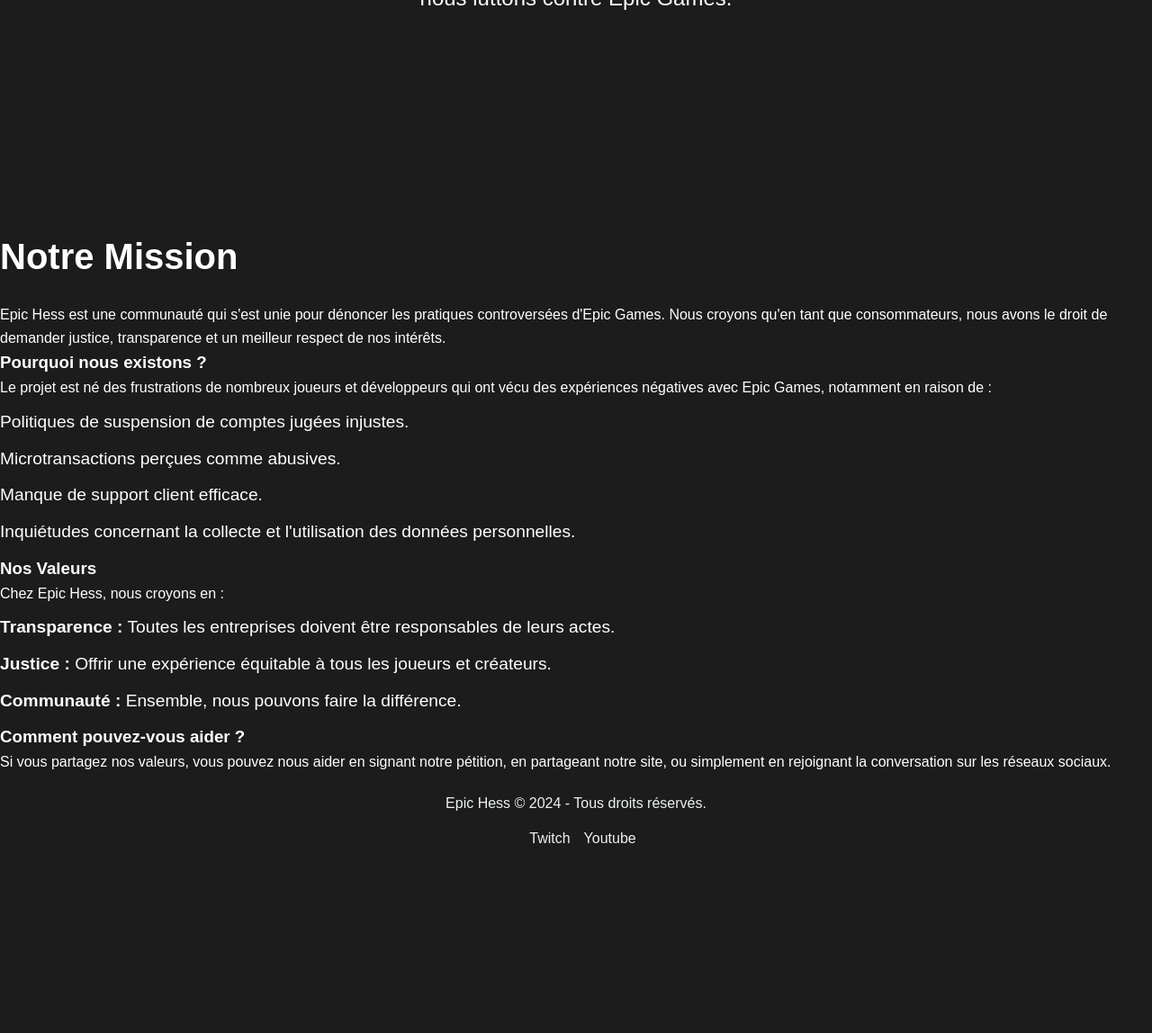
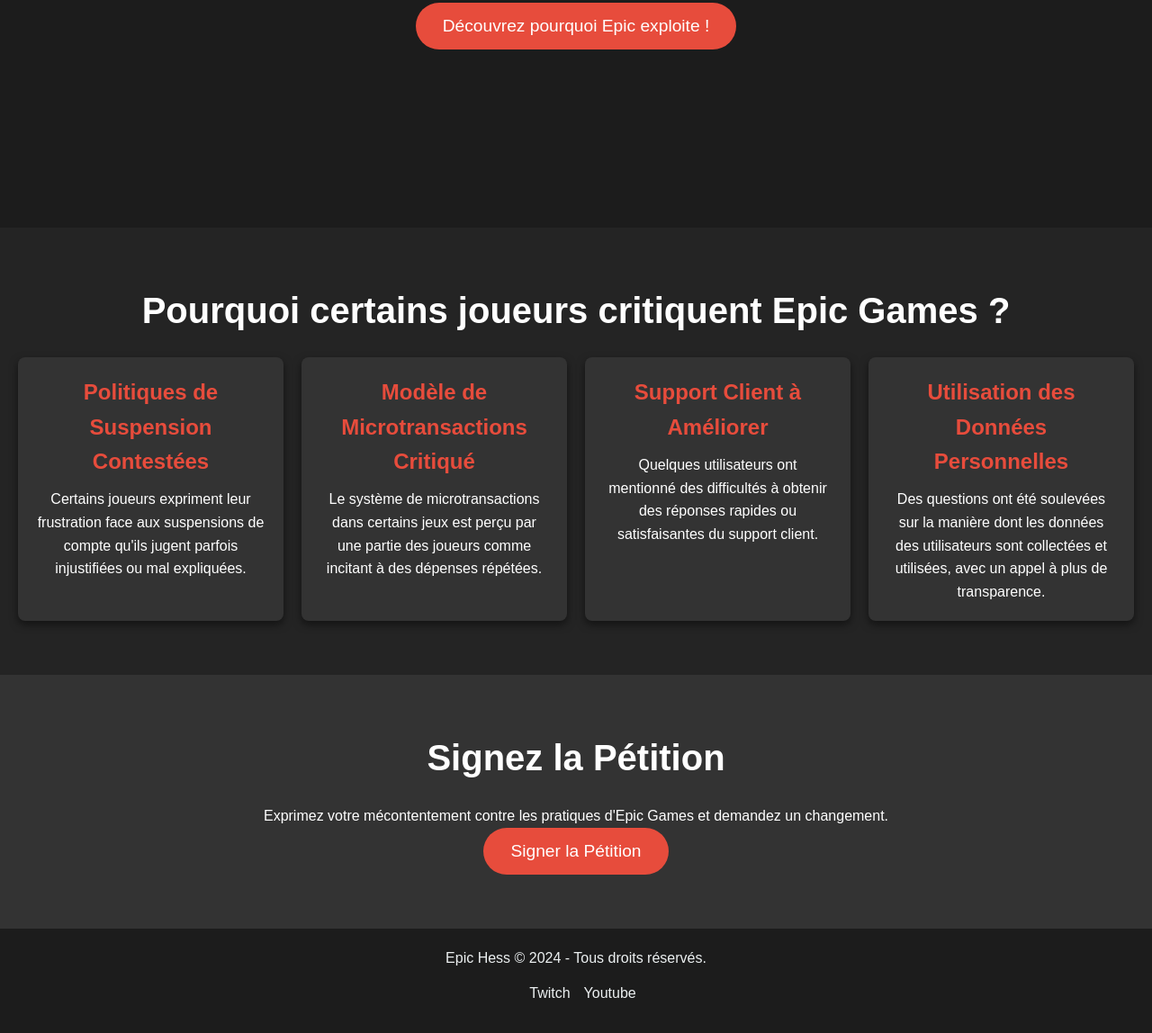
Before and after one commit to MaxouOsky12/EpicHess, a website: page index.html in a window 1280 px wide. Shown: the part 468-1616 px from the top of the page at 90% size. Before the commit the page ends 1444 px from the top, so only its background shows below. Drawn offline with Linux system fonts and the light colour scheme.

Commit message:
Update index.html

```diff
--- a/index.html
+++ b/index.html
@@ -3,66 +3,77 @@
 <head>
     <meta charset="UTF-8">
     <meta name="viewport" content="width=device-width, initial-scale=1.0">
-    <meta name="description" content="Découvrez ce qu'est Epic Hess, ses valeurs et pourquoi nous menons cette lutte contre Epic Games.">
-    <meta name="keywords" content="Epic Hess, Anti-Epic Games, justice, valeurs, communauté">
+    <meta name="description" content="Rejoins Epic Hess, la communauté contre Epic Games et leurs pratiques douteuses. Unissons-nous pour un meilleur futur !">
+    <meta name="keywords" content="Epic Hess, Anti-Epic Games, Fortnite, communauté, boycott, justice">
     <meta name="author" content="Epic Hess Team">
-    <link rel="icon" type="image/jpeg" href="EpicHess.jpg">
-    <title>C'est quoi Epic Hess ?</title>
+
+    <!-- Balises Open Graph pour les réseaux sociaux -->
+    <meta property="og:title" content="Epic Hess - Rejoins la Révolution Anti-Epic Games">
+    <meta property="og:description" content="Unissons-nous contre les pratiques douteuses d'Epic Games. Rejoins la communauté Anti-Epic !">
+    <meta property="og:image" content="https://epic-hess.vercel.app/img/EpicHess.jpg">
+    <meta property="og:url" content="https://epic-hess.vercel.app">
+    <meta property="og:type" content="website">
+    <meta name="twitter:card" content="summary_large_image">
+    <meta name="twitter:image" content="https://epic-hess.vercel.app/img/EpicHess.jpg">
+
+    <!-- Favicon et logos -->
+    <link rel="icon" type="image/jpeg" href="img/EpicHess.jpg">
+    <link rel="apple-touch-icon" sizes="180x180" href="img/EpicHess.jpg">
+
+    <title>Epic Hess - Rejoins la Révolution Anti-Epic Games</title>
     <link rel="stylesheet" href="styles.css">
+    <script src="script.js" defer></script>
 </head>
 <body>
     <!-- Navbar -->
     <nav class="navbar">
         <div class="logo">Epic Hess</div>
         <ul class="nav-links">
-            <li><a href="index.html">Accueil</a></li>
-            <li><a href="#about">À propos</a></li>
-            <li><a href="index.html#petition">Signez la Pétition</a></li>
+            <li><a href="#epic-section">Pourquoi Epic Sucks</a></li>
+            <li><a href="#petition">Signez la Pétition</a></li>
         </ul>
     </nav>
 
     <!-- Hero Section -->
     <header>
-        <div class="banner about-banner">
-            <h1>À Propos d'<span class="highlight">Epic Hess</span></h1>
-            <p>Découvrez notre mission, nos objectifs, et pourquoi nous luttons contre Epic Games.</p>
+        <div class="banner">
+            <h1>Bienvenue chez <span class="highlight">Epic Hess</span></h1>
+            <p>Unissons-nous contre les abus d'Epic Games !</p>
+            <a href="#epic-section"><button class="cta-button">Découvrez pourquoi Epic exploite !</button></a>
         </div>
     </header>
 
-    <!-- Section d'information -->
-    <section id="about" class="about-section">
+    <!-- Pourquoi Epic Sucks Section -->
+    <section id="epic-section" class="epic-section">
         <div class="container">
-            <h2>Notre Mission</h2>
-            <p>
-                Epic Hess est une communauté qui s'est unie pour dénoncer les pratiques controversées d'Epic Games.
-                Nous croyons qu'en tant que consommateurs, nous avons le droit de demander justice,
-                transparence et un meilleur respect de nos intérêts.
-            </p>
-            <h3>Pourquoi nous existons ?</h3>
-            <p>
-                Le projet est né des frustrations de nombreux joueurs et développeurs qui ont vécu des
-                expériences négatives avec Epic Games, notamment en raison de :
-            </p>
-            <ul>
-                <li>Politiques de suspension de comptes jugées injustes.</li>
-                <li>Microtransactions perçues comme abusives.</li>
-                <li>Manque de support client efficace.</li>
-                <li>Inquiétudes concernant la collecte et l'utilisation des données personnelles.</li>
-            </ul>
-            <h3>Nos Valeurs</h3>
-            <p>
-                Chez Epic Hess, nous croyons en :
-            </p>
-            <ul>
-                <li><strong>Transparence :</strong> Toutes les entreprises doivent être responsables de leurs actes.</li>
-                <li><strong>Justice :</strong> Offrir une expérience équitable à tous les joueurs et créateurs.</li>
-                <li><strong>Communauté :</strong> Ensemble, nous pouvons faire la différence.</li>
-            </ul>
-            <h3>Comment pouvez-vous aider ?</h3>
-            <p>
-                Si vous partagez nos valeurs, vous pouvez nous aider en signant notre pétition, en partageant notre site,
-                ou simplement en rejoignant la conversation sur les réseaux sociaux.
-            </p>
+            <h2>Pourquoi certains joueurs critiquent Epic Games ?</h2>
+            <div class="clash-content">
+                <div class="clash-card">
+                    <h3>Politiques de Suspension Contestées</h3>
+                    <p>Certains joueurs expriment leur frustration face aux suspensions de compte qu'ils jugent parfois injustifiées ou mal expliquées.</p>
+                </div>
+                <div class="clash-card">
+                    <h3>Modèle de Microtransactions Critiqué</h3>
+                    <p>Le système de microtransactions dans certains jeux est perçu par une partie des joueurs comme incitant à des dépenses répétées.</p>
+                </div>
+                <div class="clash-card">
+                    <h3>Support Client à Améliorer</h3>
+                    <p>Quelques utilisateurs ont mentionné des difficultés à obtenir des réponses rapides ou satisfaisantes du support client.</p>
+                </div>
+                <div class="clash-card">
+                    <h3>Utilisation des Données Personnelles</h3>
+                    <p>Des questions ont été soulevées sur la manière dont les données des utilisateurs sont collectées et utilisées, avec un appel à plus de transparence.</p>
+                </div>
+            </div>
+        </div>
+    </section>
+
+    <!-- Section Pétition -->
+    <section id="petition" class="petition-section">
+        <div class="container">
+            <h2>Signez la Pétition</h2>
+            <p>Exprimez votre mécontentement contre les pratiques d'Epic Games et demandez un changement.</p>
+            <a href="https://www.gopetition.com" target="_blank"><button class="cta-button">Signer la Pétition</button></a>
         </div>
     </section>
 
```
